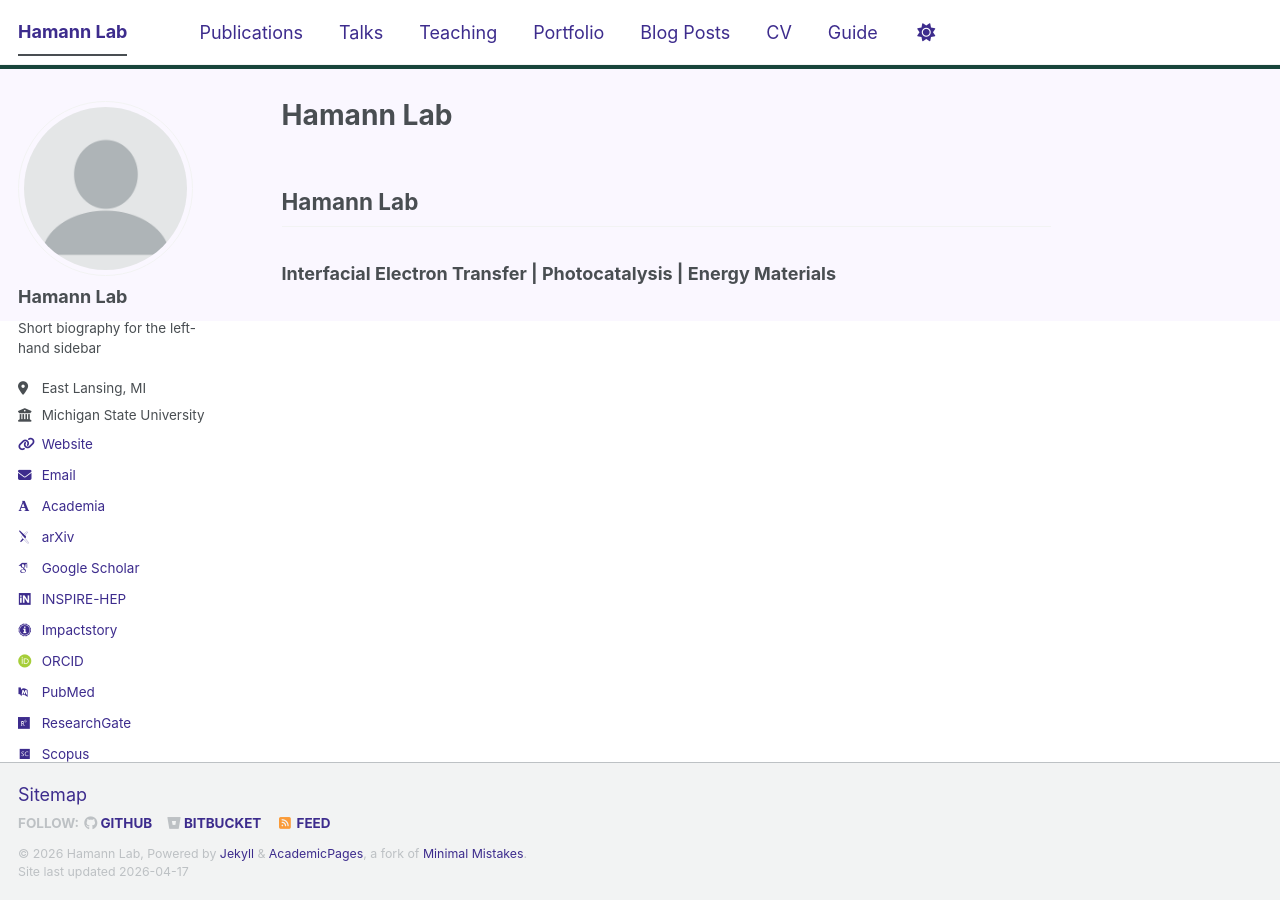
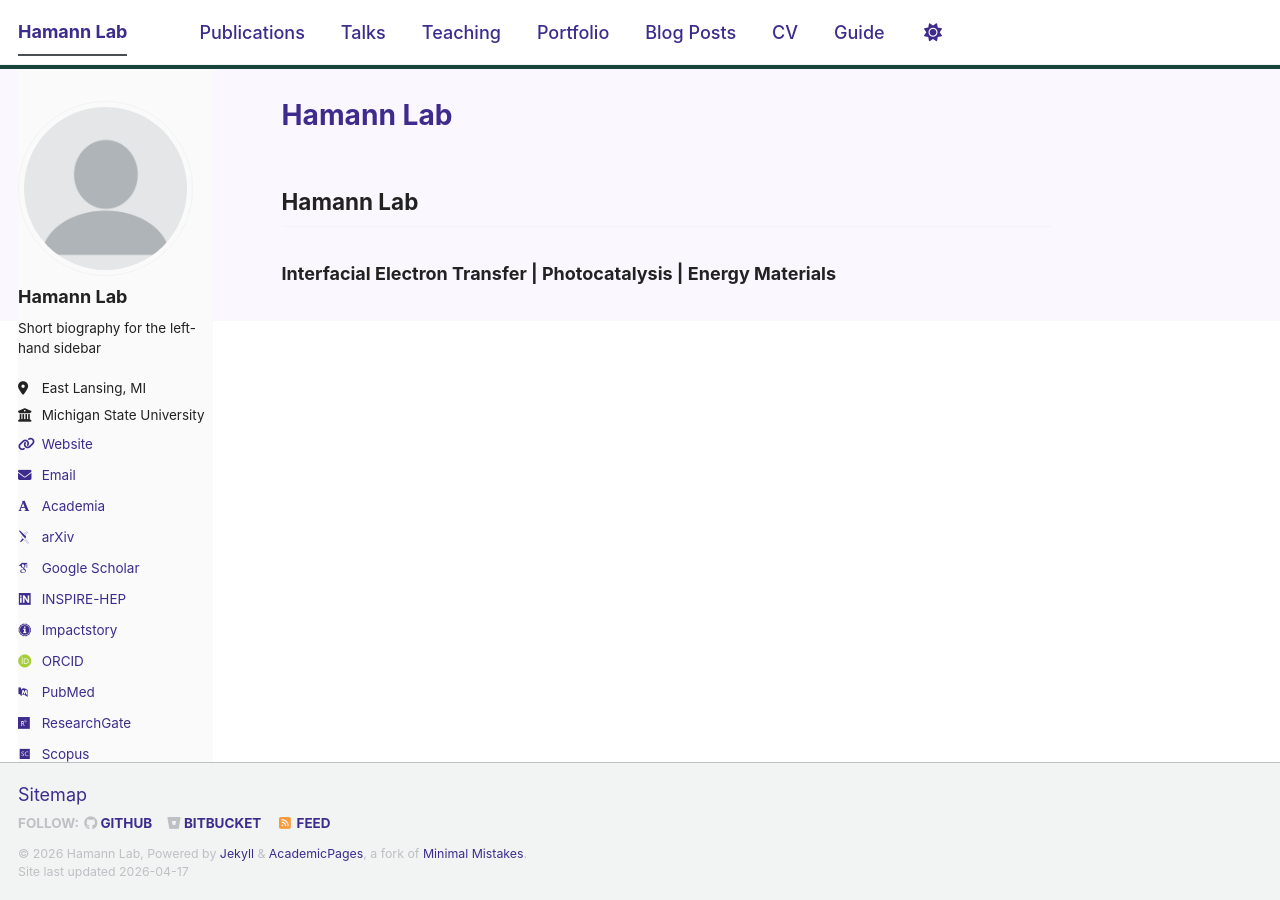
Before and after one commit to HamannLab/HamannLab.github.io, a Jekyll site: the page built from index.md, in a window 1280 px wide. Built offline with Jekyll 4.4.1, drawn with Linux system fonts in a browser that asks for light colours; some web fonts are replaced; a script bundle is joined from its source files by our own code; library files that are not in the unit come from our copies.

Commit message:
Update main.scss

```diff
--- a/assets/css/main.scss
+++ b/assets/css/main.scss
@@ -42,32 +42,65 @@
     "vendor/font-awesome/brands"
 ;
 /* =========================
-   Hamann Lab color overrides
+   Hamann Lab Design System
    ========================= */
 
 :root{
   --hamann-purple: #3D2C8D;
   --hamann-purple-dark: #2C1F66;
   --msu-green: #18453B;
-  --msu-green-dark: #0F2E27;
+  --text-dark: #222;
+  --bg-light: #ffffff;
 }
 
-/* Links */
-a { color: var(--hamann-purple) !important; }
-a:hover, a:focus { color: var(--hamann-purple-dark) !important; }
-
-/* Buttons */
-.btn, .btn--primary{
-  background-color: var(--hamann-purple) !important;
-  border-color: var(--hamann-purple) !important;
-}
-.btn:hover, .btn:focus, .btn--primary:hover, .btn--primary:focus{
-  background-color: var(--hamann-purple-dark) !important;
-  border-color: var(--hamann-purple-dark) !important;
+body {
+  background-color: var(--bg-light);
+  color: var(--text-dark);
 }
 
-/* Subtle MSU green accent line under header */
+a {
+  color: var(--hamann-purple);
+  text-decoration: none;
+}
+
+a:hover {
+  color: var(--hamann-purple-dark);
+  text-decoration: underline;
+}
+
 .masthead {
-  border-bottom: 3px solid var(--msu-green) !important;
+  background-color: white;
+  border-bottom: 3px solid var(--msu-green);
 }
-/* rebuild */
+
+.masthead a,
+.greedy-nav a {
+  color: var(--text-dark);
+  font-weight: 500;
+}
+
+.masthead a:hover,
+.greedy-nav a:hover {
+  color: var(--hamann-purple);
+}
+
+.btn,
+.btn--primary {
+  background-color: var(--hamann-purple);
+  border-color: var(--hamann-purple);
+  color: white;
+}
+
+.btn:hover,
+.btn--primary:hover {
+  background-color: var(--hamann-purple-dark);
+  border-color: var(--hamann-purple-dark);
+}
+
+.page__title {
+  color: var(--hamann-purple);
+}
+
+.sidebar {
+  background-color: #fafafa;
+}
```
